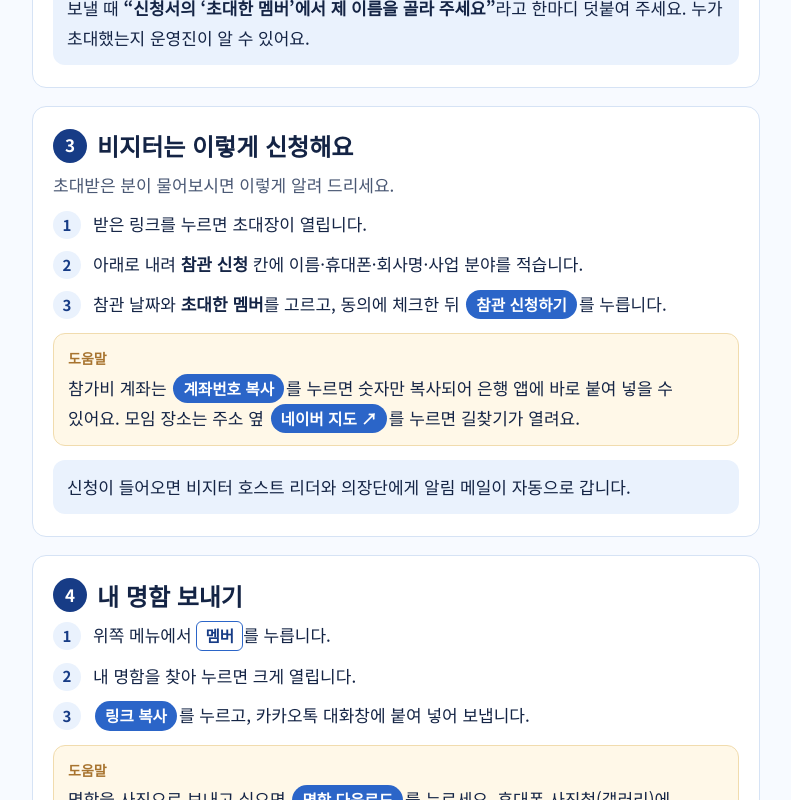
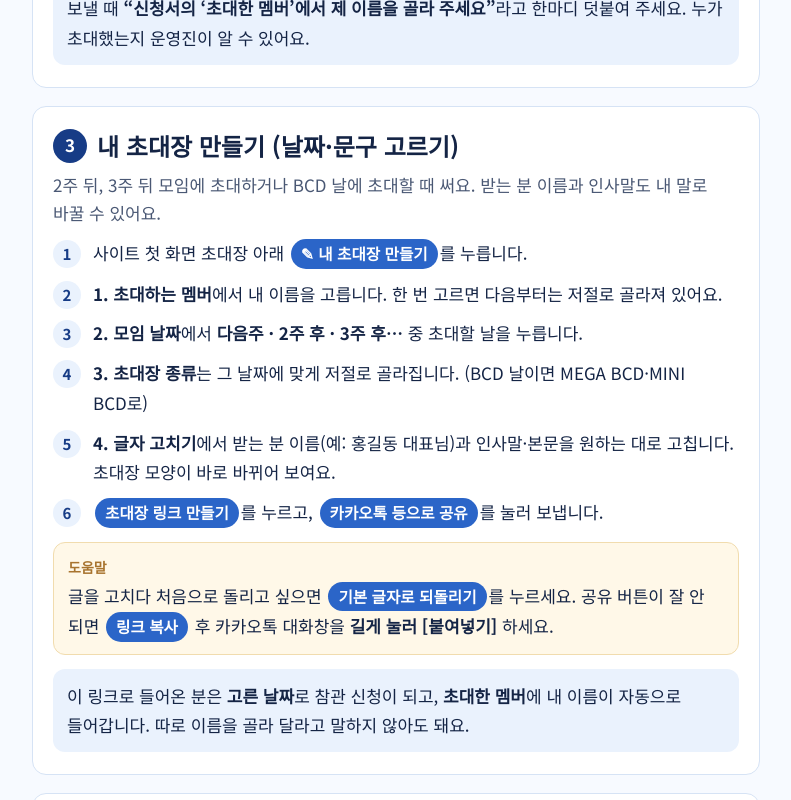
Before and after one commit to finedays-bit/bni-topaz-site, a Next.js app: page /guide in a window 1280 px wide. Shown: the part 1520-2320 px from the top of the page, without its empty margins (244-1035 px from the left). Built offline with nearby package versions, Linux system fonts and the light colour scheme; no server answers; the database is empty.

Commit message:
멤버 이용 안내: 내 초대장 만들기
Co-Authored-By: Claude Opus 5.5 <noreply@anthropic.com>

```diff
--- a/app/guide/page.js
+++ b/app/guide/page.js
@@ -2,7 +2,7 @@ import Link from "next/link";
 
 export const metadata = {
   title: "이용 안내 · BNI 토파즈 챕터",
-  description: "토파즈 챕터 사이트 이용 안내 — 비지터 초대, 명함 보내기, 연락처 저장까지 쉽게 따라 하기",
+  description: "토파즈 챕터 사이트 이용 안내 — 비지터 초대, 내 초대장 만들기, 명함 보내기, 연락처 저장까지 쉽게 따라 하기",
 };
 
 // 멤버용 사이트 이용 안내 (연세 있는 분도 따라 하기 쉽게: 큰 글씨, 한 번에 한 가지, 버튼 글자 그대로)
@@ -43,13 +43,28 @@ const sections = [
     note: <>보낼 때 <b>“신청서의 ‘초대한 멤버’에서 제 이름을 골라 주세요”</b>라고 한마디 덧붙여 주세요. 누가 초대했는지 운영진이 알 수 있어요.</>,
   },
   {
+    id: "myinvite",
+    title: "내 초대장 만들기 (날짜·문구 고르기)",
+    lead: "2주 뒤, 3주 뒤 모임에 초대하거나 BCD 날에 초대할 때 써요. 받는 분 이름과 인사말도 내 말로 바꿀 수 있어요.",
+    steps: [
+      <>사이트 첫 화면 초대장 아래 <B>✎ 내 초대장 만들기</B>를 누릅니다.</>,
+      <><b>1. 초대하는 멤버</b>에서 내 이름을 고릅니다. 한 번 고르면 다음부터는 저절로 골라져 있어요.</>,
+      <><b>2. 모임 날짜</b>에서 <b>다음주 · 2주 후 · 3주 후…</b> 중 초대할 날을 누릅니다.</>,
+      <><b>3. 초대장 종류</b>는 그 날짜에 맞게 저절로 골라집니다. (BCD 날이면 MEGA BCD·MINI BCD로)</>,
+      <><b>4. 글자 고치기</b>에서 받는 분 이름(예: 홍길동 대표님)과 인사말·본문을 원하는 대로 고칩니다. 초대장 모양이 바로 바뀌어 보여요.</>,
+      <><B>초대장 링크 만들기</B>를 누르고, <B>카카오톡 등으로 공유</B>를 눌러 보냅니다.</>,
+    ],
+    tip: <>글을 고치다 처음으로 돌리고 싶으면 <B>기본 글자로 되돌리기</B>를 누르세요. 공유 버튼이 잘 안 되면 <B>링크 복사</B> 후 카카오톡 대화창을 <b>길게 눌러 [붙여넣기]</b> 하세요.</>,
+    note: <>이 링크로 들어온 분은 <b>고른 날짜</b>로 참관 신청이 되고, <b>초대한 멤버</b>에 내 이름이 자동으로 들어갑니다. 따로 이름을 골라 달라고 말하지 않아도 돼요.</>,
+  },
+  {
     id: "visitor",
     title: "비지터는 이렇게 신청해요",
     lead: "초대받은 분이 물어보시면 이렇게 알려 드리세요.",
     steps: [
       <>받은 링크를 누르면 초대장이 열립니다.</>,
       <>아래로 내려 <b>참관 신청</b> 칸에 이름·휴대폰·회사명·사업 분야를 적습니다.</>,
-      <>참관 날짜와 <b>초대한 멤버</b>를 고르고, 동의에 체크한 뒤 <B>참관 신청하기</B>를 누릅니다.</>,
+      <>참관 날짜와 <b>초대한 멤버</b>를 고르고, 동의에 체크한 뒤 <B>참관 신청하기</B>를 누릅니다. (멤버가 <b>내 초대장 만들기</b>로 보낸 링크라면 날짜와 초대한 멤버가 이미 정해져 있어요)</>,
     ],
     tip: <>참가비 계좌는 <B>계좌번호 복사</B>를 누르면 숫자만 복사되어 은행 앱에 바로 붙여 넣을 수 있어요. 모임 장소는 주소 옆 <B>네이버 지도 ↗</B>를 누르면 길찾기가 열려요.</>,
     note: <>신청이 들어오면 비지터 호스트 리더와 의장단에게 알림 메일이 자동으로 갑니다.</>,
```
